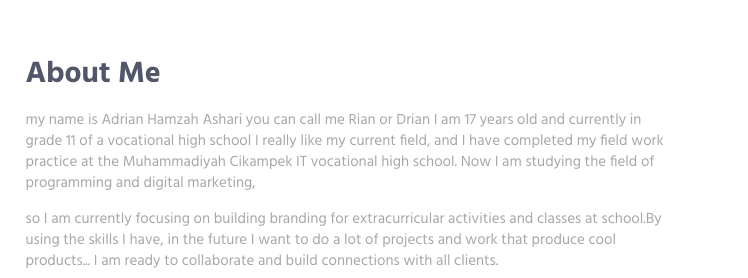
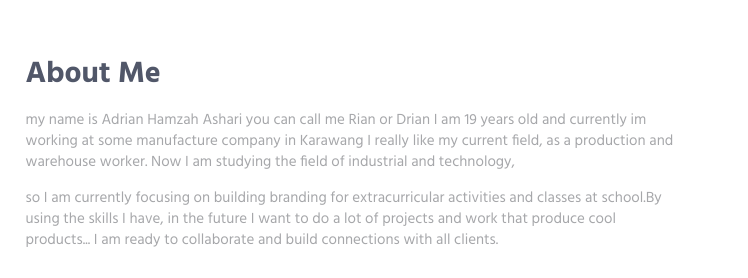
Before and after one commit to RYANNNHZ/portfolio_web_ryannnhz, a plain HTML site: page HTML/index.html in a window 1280 px wide. Shown: the part 667-945 px from the top of the page, 532-1280 px from the left. Drawn offline with Linux system fonts and the light colour scheme.

```diff
--- a/HTML/index.html
+++ b/HTML/index.html
@@ -120,7 +120,7 @@
                             <div class="margin-b-50">
                                 <div class="margin-b-30">
                                     <h2>About Me</h2>
-                                    <p>my name is Adrian Hamzah Ashari you can call me Rian or Drian I am 17 years old and currently in grade 11 of a vocational high school I really like my current field, and I have completed my field work practice at the Muhammadiyah Cikampek IT vocational high school. Now I am studying the field of programming and digital marketing,</p>
+                                    <p>my name is Adrian Hamzah Ashari you can call me Rian or Drian I am 19 years old and currently im working at some manufacture company in Karawang I really like my current field, as a production and warehouse worker. Now I am studying the field of industrial and technology,</p>
                                     <p>so I am currently focusing on building branding for extracurricular activities and classes at school.By using the skills I have, in the future I want to do a lot of projects and work that produce cool products... I am ready to collaborate and build connections with all clients.</p>
                                 </div>
                                 <a href="https://drive.google.com/file/d/16XnsP_FaBTVYiWT4XQ6lznC570yaGLn4/view?usp=drive_link" class="btn-theme btn-theme-md btn-default-bg text-uppercase">Download my CV</a>
@@ -356,4 +356,5 @@
 
     </body>
     <!-- END BODY -->
+
 </html>
```
